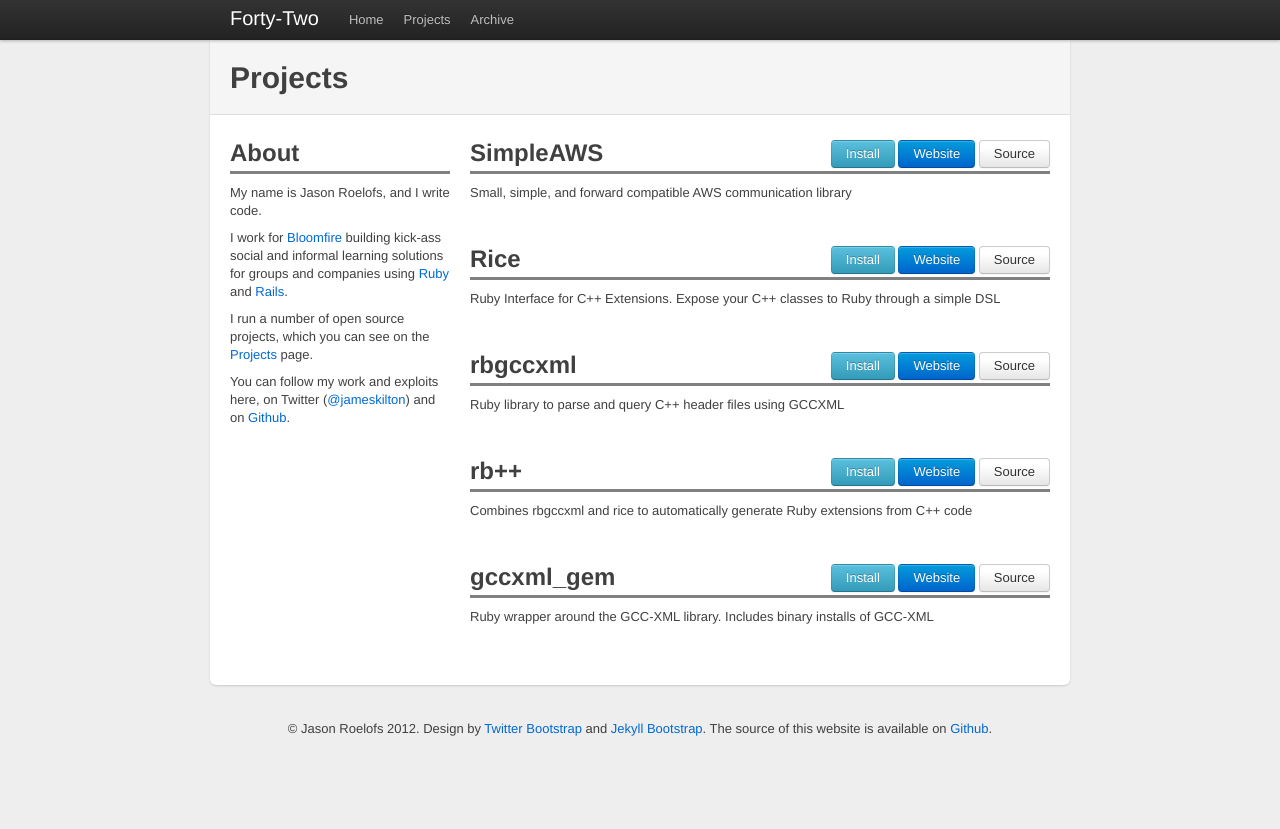
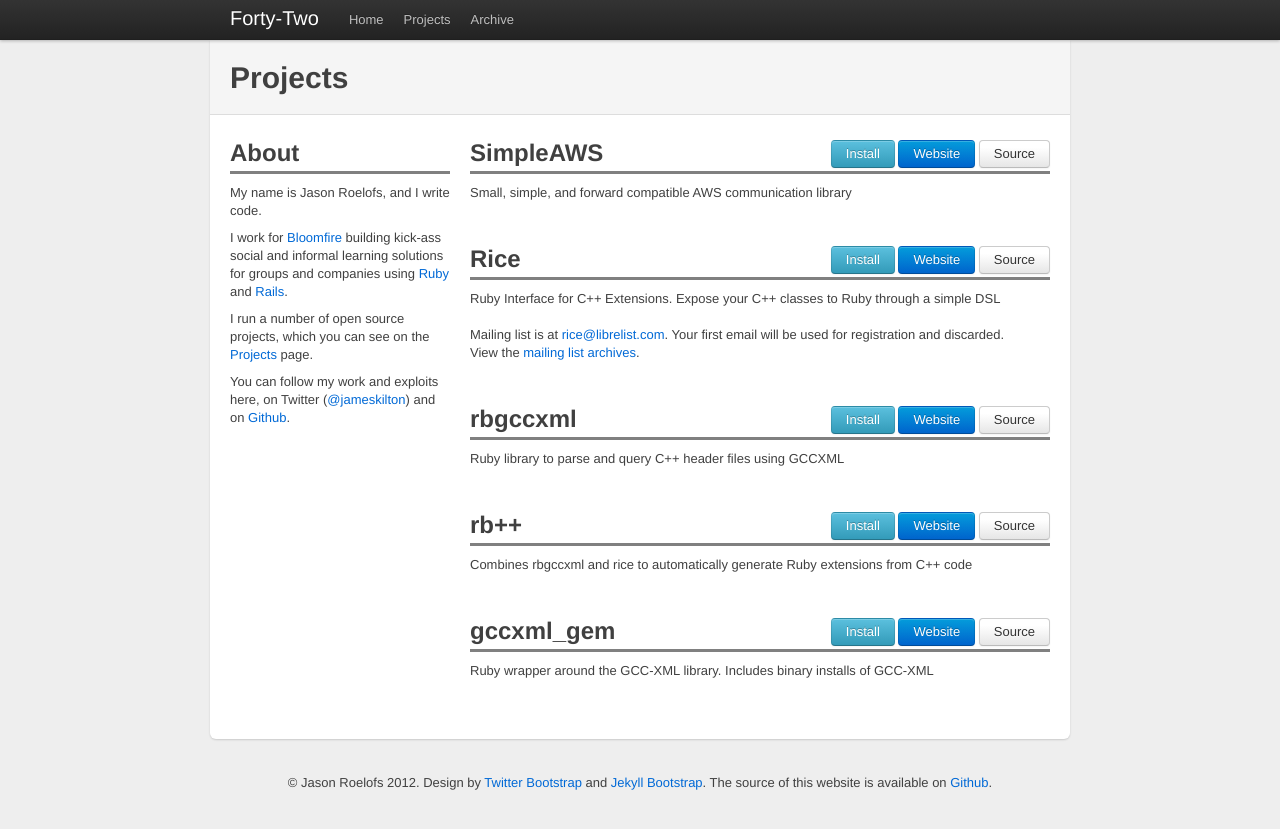
Before and after one commit to jasonroelofs/website, a Jekyll site: the page built from projects.html, in a window 1280 px wide. Shown: the top 829 px of the page. Built offline with Jekyll 4.4.1, drawn with Linux system fonts in a browser that asks for light colours; Markdown is read by kramdown in place of the engine named in the settings.

Commit message:
Add mailing list links to Rice information

```diff
--- a/_config.yml
+++ b/_config.yml
@@ -40,7 +40,7 @@ projects:
     slug: rice
     github_url: https://github.com/jameskilton/rice
     description:
-      "Ruby Interface for C++ Extensions. Expose your C++ classes to Ruby through a simple DSL"
+      "Ruby Interface for C++ Extensions. Expose your C++ classes to Ruby through a simple DSL<br/><br/>Mailing list is at <a href=\"mailto:rice@librelist.com\">rice@librelist.com</a>. Your first email will be used for registration and discarded.<br/>View the <a href=\"http://librelist.com/browser/rice/\">mailing list archives</a>."
     website: http://rice.rubyforge.org
     install_url: https://rubygems.org/gems/rice
 
```
